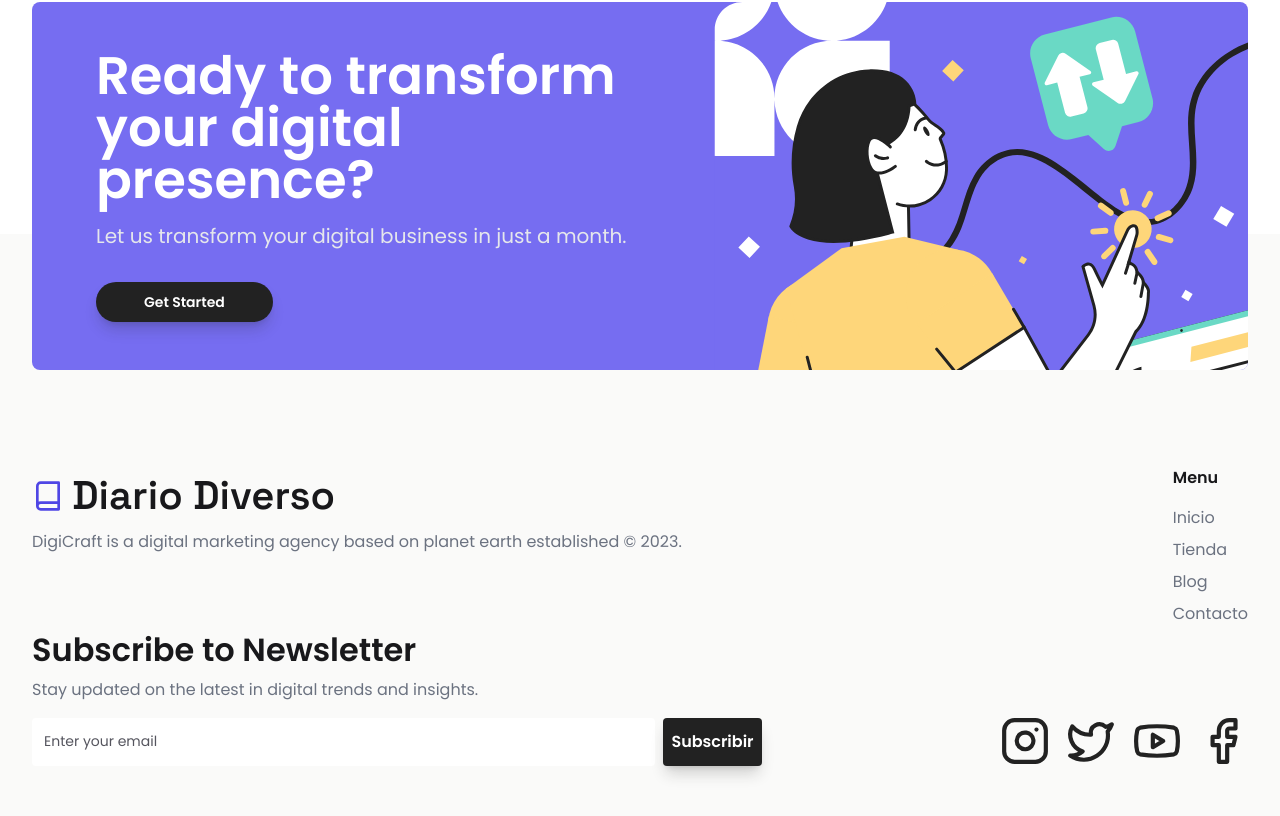
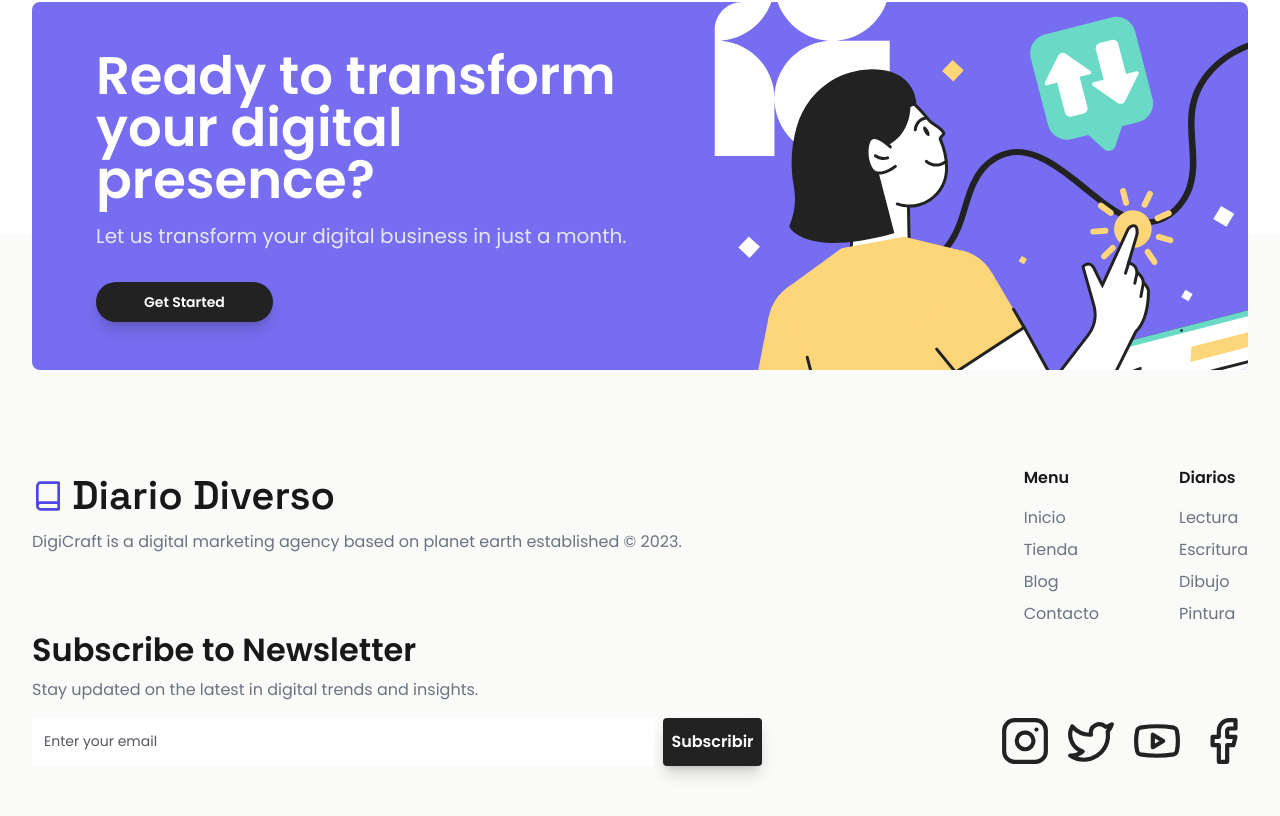
Before and after one commit to johinsDev/diario-diverso-landing, a Next.js app: page / in a window 1280 px wide. Shown: the part 3710-4526 px from the top of the page. Built offline with nearby package versions, Linux system fonts and the light colour scheme; what tailwindcss-3d would draw is missing.

Commit message:
chore: Update footer menu with additional options for Diarios

```diff
--- a/components/shared/footer.tsx
+++ b/components/shared/footer.tsx
@@ -21,6 +21,7 @@ export function Footer() {
             </div>
           </div>
 
+          <div className="flex items-center gap-20">
             <ul className="space-y-2">
               <li className="font-semibold pb-2">
                 Menu
@@ -38,6 +39,25 @@ export function Footer() {
                 <Link href="#" className="text-gray-500 hover:text-primary">Contacto</Link>
               </li>
             </ul>
+
+            <ul className="space-y-2">
+              <li className="font-semibold pb-2">
+                Diarios
+              </li>
+              <li>
+                <Link href="#" className="text-gray-500 hover:text-primary">Lectura</Link>
+              </li>
+              <li>
+                <Link href="#" className="text-gray-500 hover:text-primary">Escritura</Link>
+              </li>
+              <li>
+                <Link href="#" className="text-gray-500 hover:text-primary">Dibujo</Link>
+              </li>
+              <li>
+                <Link href="#" className="text-gray-500 hover:text-primary">Pintura</Link>
+              </li>
+            </ul>
+          </div>
         </div>
 
 
```
Lines whose indentation alone changed are shown as unchanged.
